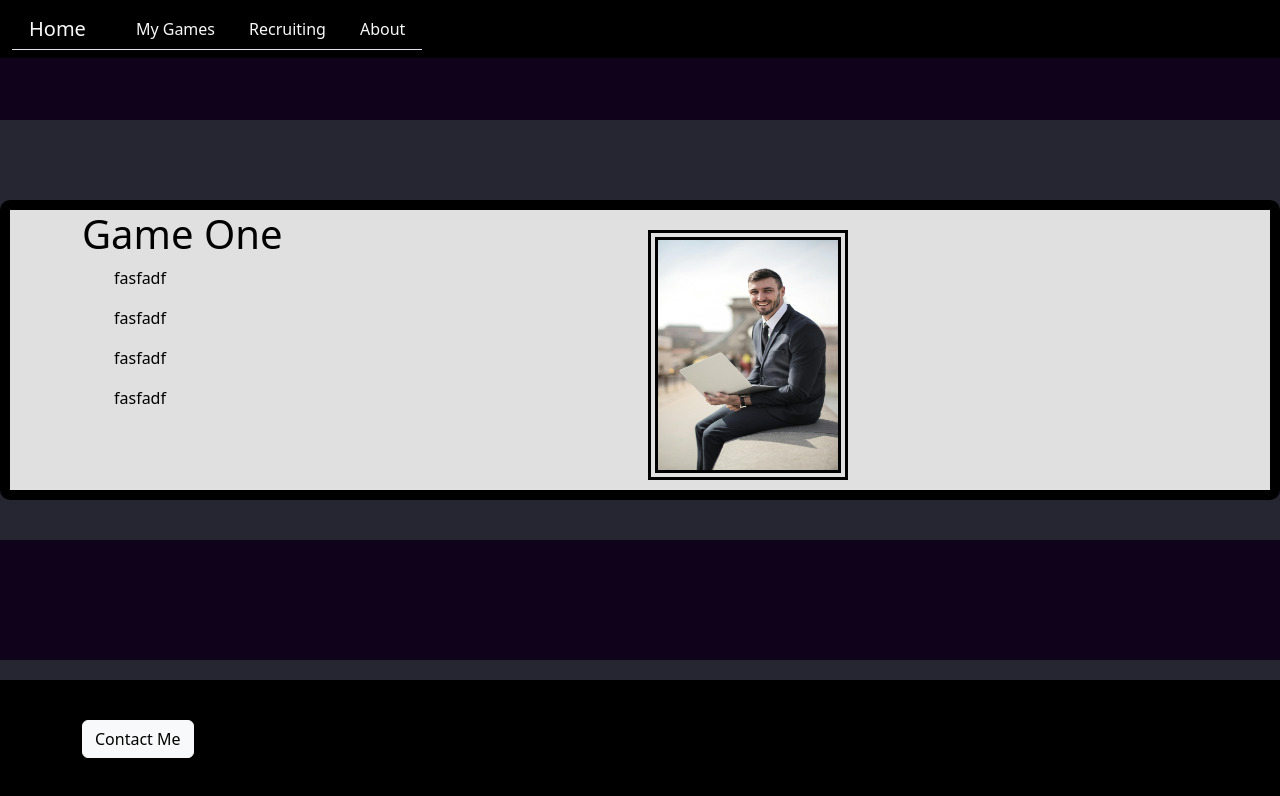
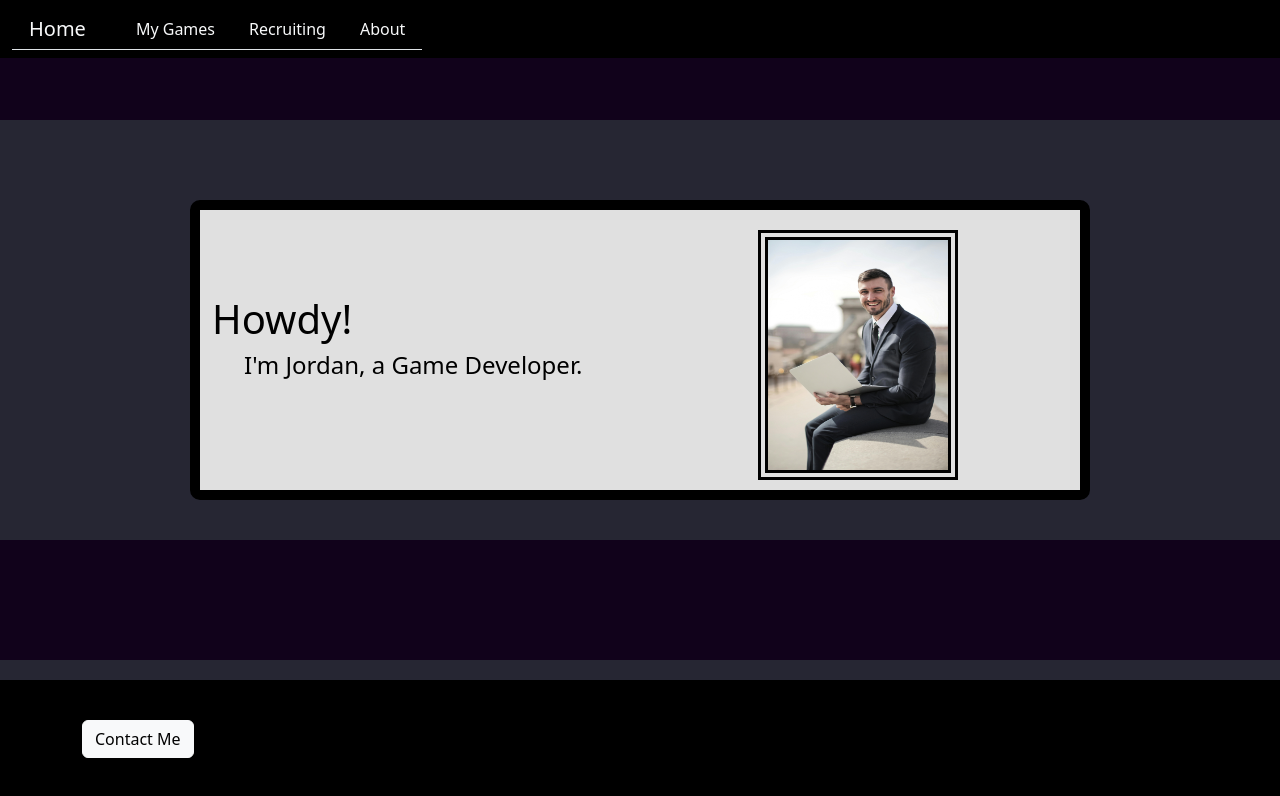
Before and after one commit to Jordan4Neslony/Project-01-Basic-Business-or-Personal-Website, a website: page HTML/about.html in a window 1280 px wide. Drawn offline with nearby package versions, Linux system fonts and the light colour scheme.

Commit message:
Change log: - Changed the max width of the intro container to be a bit more centered on the middle. - Changed the modal form title. - Changed the about page's container yet again.

```diff
--- a/Css/style.css
+++ b/Css/style.css
@@ -9,6 +9,7 @@ body{
     background: rgb(224, 224, 224);
     color:dimgrey;
     height: 300px;
+    max-width: 900px;
     border-width: 10px;
     border-style: solid;
     border-color: black;
@@ -27,12 +28,14 @@ body{
 .game-container{
     border-width: 10px;
     border-style: solid;
-    border-color: black;
+    border-color: rgb(22, 20, 23);
     border-radius: 10px;
-
 }
 .game-column-extender{
     height: 300px;
+    border-width: 10px;
+    border-style: solid;
+    border-color: black;
     border-radius: 10px;
 }
 .game-image-border{
--- a/HTML/about.html
+++ b/HTML/about.html
@@ -48,31 +48,23 @@
     <script src="../node_modules/bootstrap/dist/js/bootstrap.bundle.js"></script>
 
     <!--Introductory Text-->
-    <div style="margin-top: 60px;">
-
-        <div class="intro-container">
-            <div class="container sm-3">
-                <div class="row justify-content-center g-3 ">
-                    <div class="col ">
-                        <div class="description">
-                            <!--Heading Text-->
-                            <h1>Game One
-
-                            </h1>
-                            <!--Description-->
-                            <ul>
-                                <p>fasfadf</p>
-                                <p>fasfadf</p>
-                                <p>fasfadf</p>
-                                <p>fasfadf</p>
-                            </ul>
-                        </div>
+    <div class="intro-container mx-auto" >
+        <div class="container mx-auto">
+            <div class="row justify-content-center align-items-center g-3">
+                <div class="col flex-column align-items-center">
+                    <div class="description text-start">
+                        <!--Heading Text-->
+                        <h1>Howdy!</h1>
+                        <!--Description-->
+                        <ul>
+                            <h4> I'm Jordan, a Game Developer.</h4>
+                        </ul>
                     </div>
-                    <div class="col">
-                        <!--Image of one of my games or some random free stock image-->
-                        <img class="intro-image-border" src="../Images/pexels-olly-3777564.jpg"
-                            alt="A Photo of Jordan N." width="200" height="250"></img>
-                    </div>
+                </div>
+                <div class="col d-flex justify-content-center">
+                    <!--Image of me or some random free stock image-->
+                    <img class="intro-image-border" src="../Images/pexels-olly-3777564.jpg" alt="A Photo of Jordan N."
+                        width="200" height="250">
                 </div>
             </div>
         </div>
```
Also changed, not shown: HTML/index.html (+9 -13 lines).
